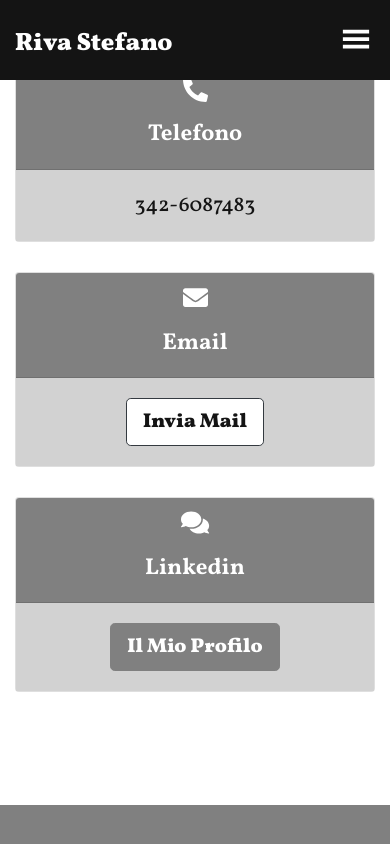
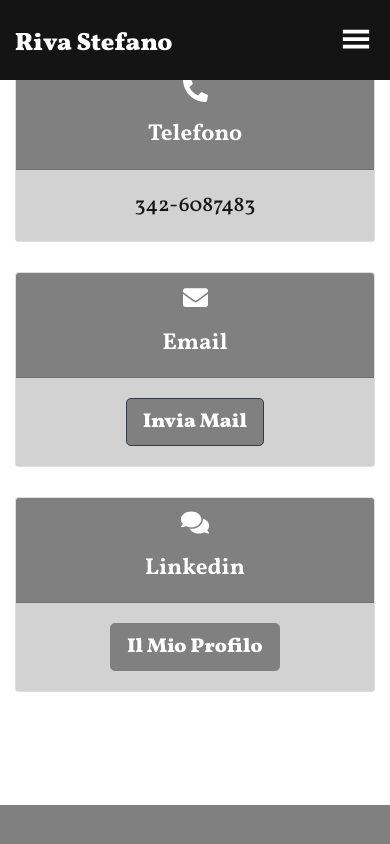
Before and after one commit to StefanoRiva/MyPersonalPortfolioWebsite, a React (Create React App) app: page / in a window 390 px wide. In both pictures the pointer is over the link "Invia Mail". Shown: the part 3595-4439 px from the top of the page. Built offline with nearby package versions, Linux system fonts and the light colour scheme.

Commit message:
fix button

```diff
--- a/src/components/Contact/Contact.module.css
+++ b/src/components/Contact/Contact.module.css
@@ -42,7 +42,7 @@
     text-decoration: none;
 }
 
-.a:hover, .a:visited{
+.a:hover{
     text-decoration: none;
     color: inherit;
 }
@@ -59,17 +59,15 @@
         color:#141414;
     }
 
-.Button:visited{
-    color:#fff;
-    background-color:grey;
-}
-
-
 
 @media (max-width:991px){
 
     .Contact{
         height: 810px;
+    }
+    .Button:hover{
+        color:#fff;
+        background-color:grey;
     }
 
 }
--- a/src/components/Home/Home.module.css
+++ b/src/components/Home/Home.module.css
@@ -27,7 +27,7 @@
     text-decoration: none;
 }
 
-.a:hover, .a:visited{
+.a:hover{
     text-decoration: none;
     color: inherit;
 }
@@ -52,11 +52,6 @@
     color:#141414;
     }
 
-.Button:visited
-{
-    color:#fff;
- background-color:#141414;
-}
 
 
 .PictureOfMe{
@@ -85,6 +80,14 @@
 h3{
     margin-top: 60px;
 }
+}
+
+@media (max-width:961px){
+    .Button:hover
+    {
+        color:#fff;
+        background-color:#141414;
+    }
 }
 
 @media (max-width:768px){
```
